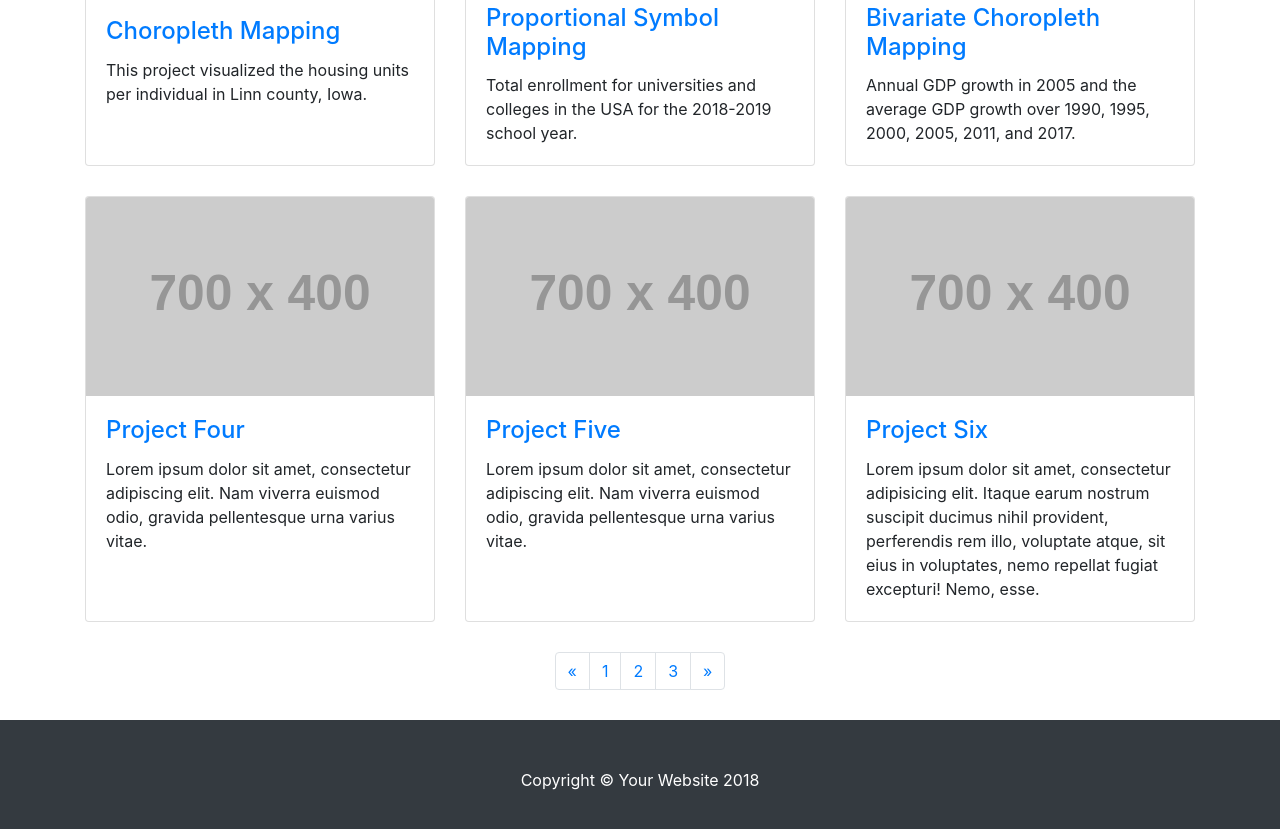
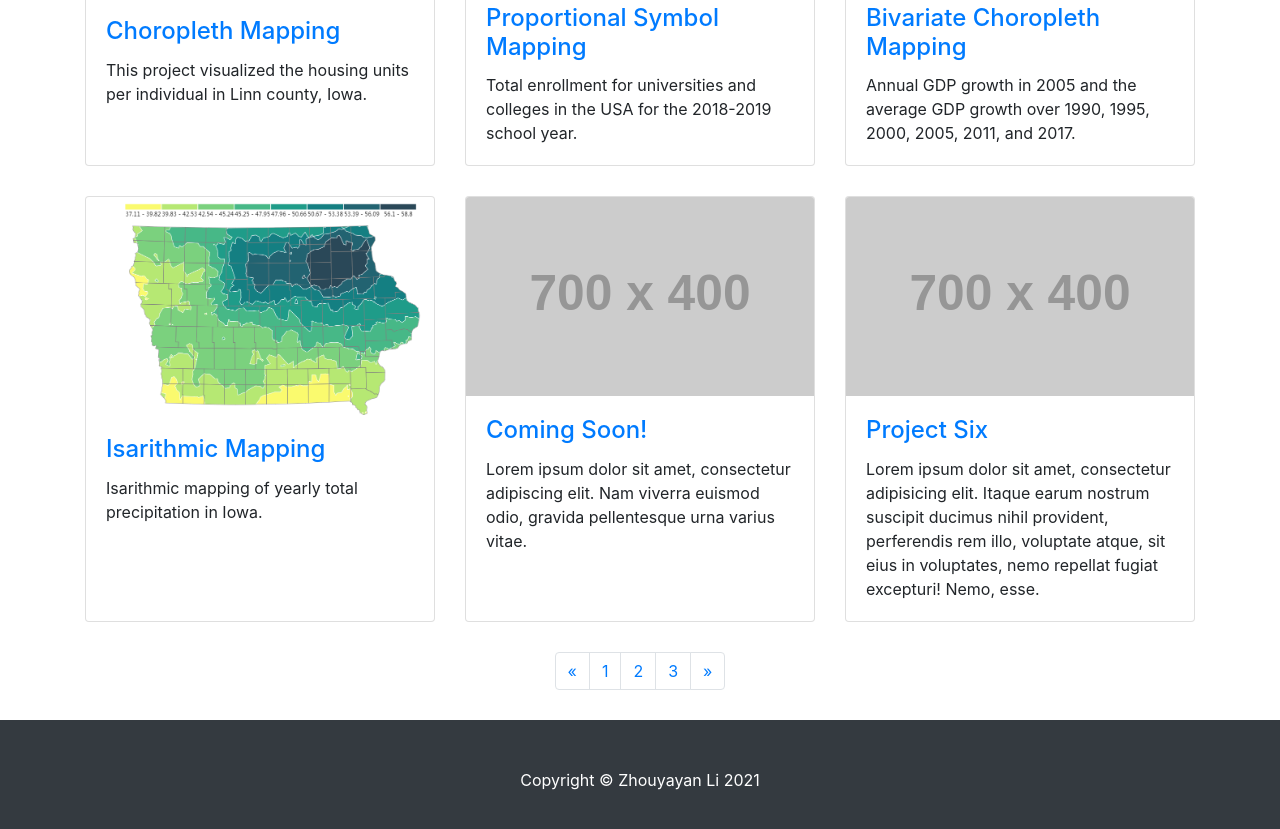
Before and after one commit to geog3540/zli284, a website: page index.html in a window 1280 px wide. Shown: the part 387-1216 px from the top of the page. Drawn offline with Linux system fonts and the light colour scheme; placeholder pictures from the web are drawn by us.

Commit message:
website updated

```diff
--- a/index.html
+++ b/index.html
@@ -92,12 +92,12 @@
         </div>
         <div class="col-lg-4 col-sm-6 portfolio-item">
           <div class="card h-100">
-            <a href="#"><img class="card-img-top" src="http://placehold.it/700x400" alt=""></a>
+            <a href="https://observablehq.com/@youthle/isarithmic-mapping-geog-3540"><img class="card-img-top" src="image/isarithmiC.png" alt=""></a>
             <div class="card-body">
               <h4 class="card-title">
-                <a href="#">Project Four</a>
+                <a href="https://observablehq.com/@youthle/isarithmic-mapping-geog-3540">Isarithmic Mapping</a>
               </h4>
-              <p class="card-text">Lorem ipsum dolor sit amet, consectetur adipiscing elit. Nam viverra euismod odio, gravida pellentesque urna varius vitae.</p>
+              <p class="card-text">Isarithmic mapping of yearly total precipitation in Iowa.</p>
             </div>
           </div>
         </div>
@@ -106,7 +106,7 @@
             <a href="#"><img class="card-img-top" src="http://placehold.it/700x400" alt=""></a>
             <div class="card-body">
               <h4 class="card-title">
-                <a href="#">Project Five</a>
+                <a href="#">Coming Soon!</a>
               </h4>
               <p class="card-text">Lorem ipsum dolor sit amet, consectetur adipiscing elit. Nam viverra euismod odio, gravida pellentesque urna varius vitae.</p>
             </div>
@@ -157,7 +157,7 @@
     <!-- Footer -->
     <footer class="py-5 bg-dark">
       <div class="container">
-        <p class="m-0 text-center text-white">Copyright &copy; Your Website 2018</p>
+        <p class="m-0 text-center text-white">Copyright &copy; Zhouyayan Li 2021</p>
       </div>
       <!-- /.container -->
     </footer>
```
Also changed, not shown: shortbio.html (+1 -1 lines), image/isarithmic.png (added).
